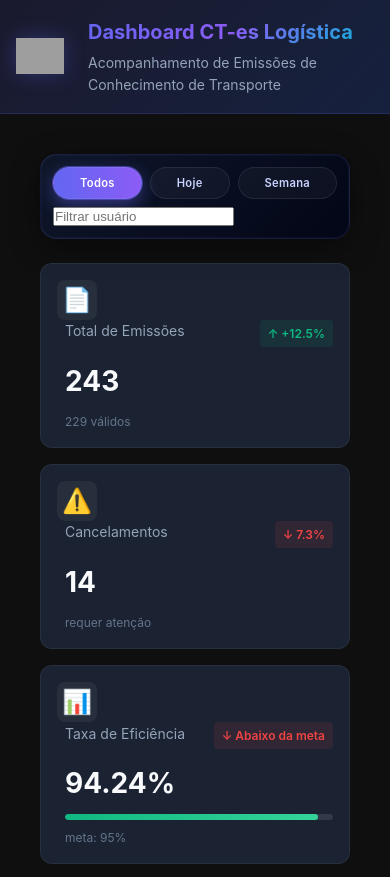
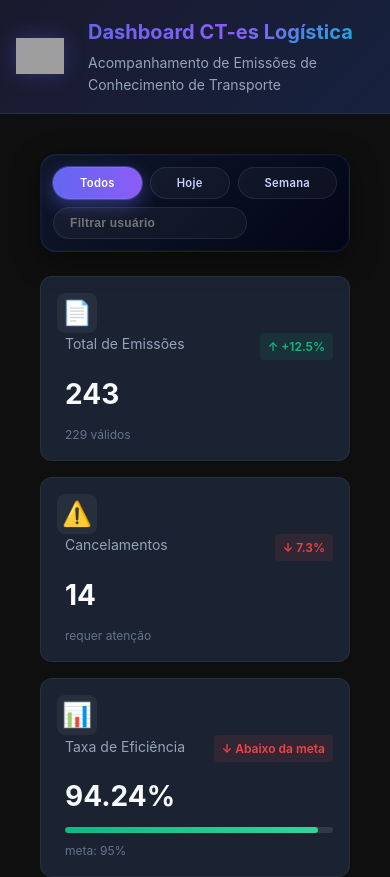
Before and after one commit to nathanbarretosilveira-dev/dash, a React (Vite) app: page / in a window 390 px wide. Shown: the top 877 px of the page. Built offline with nearby package versions, Linux system fonts and the light colour scheme; grey boxes are pictures that could not be loaded.

Commit message:
Update dashboard.css

```diff
--- a/src/components/dashboard.css
+++ b/src/components/dashboard.css
@@ -82,4 +82,46 @@
     padding: 8px 14px;
     font-size: 0.7rem;
   }
+
+  .user-filter {
+  appearance: none;
+  border: none;
+  outline: none;
+
+  padding: 8px 16px;
+  border-radius: 999px;
+
+  font-size: 0.75rem;
+  font-weight: 600;
+  letter-spacing: 0.3px;
+
+  color: #e0e7ff;
+  background: rgba(255, 255, 255, 0.04);
+
+  border: 1px solid rgba(255,255,255,0.08);
+
+  min-width: 180px;
+
+  transition: all 0.25s ease;
+
+.user-filter:hover {
+  background: rgba(99, 102, 241, 0.12);
 }
+
+.user-filter:focus {
+  background: rgba(99, 102, 241, 0.18);
+  border-color: rgba(99,102,241,0.5);
+  box-shadow: 0 0 0 1px rgba(99,102,241,0.35);
+}
+
+.user-filter::placeholder {
+  color: #94a3b8;
+  font-weight: 500;
+}
+
+@media (max-width: 768px) {
+  .user-filter {
+    flex: 1 1 100%;
+    text-align: center;
+  }
+}
```
